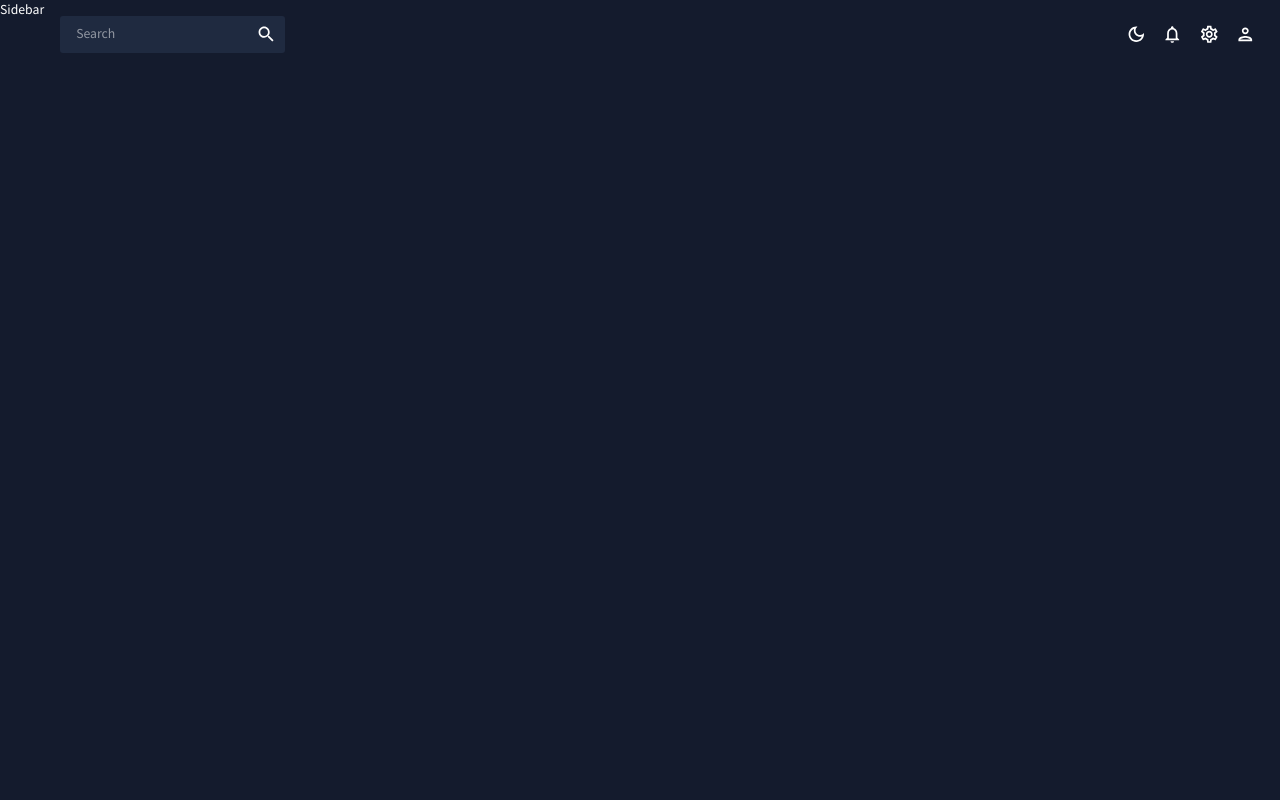
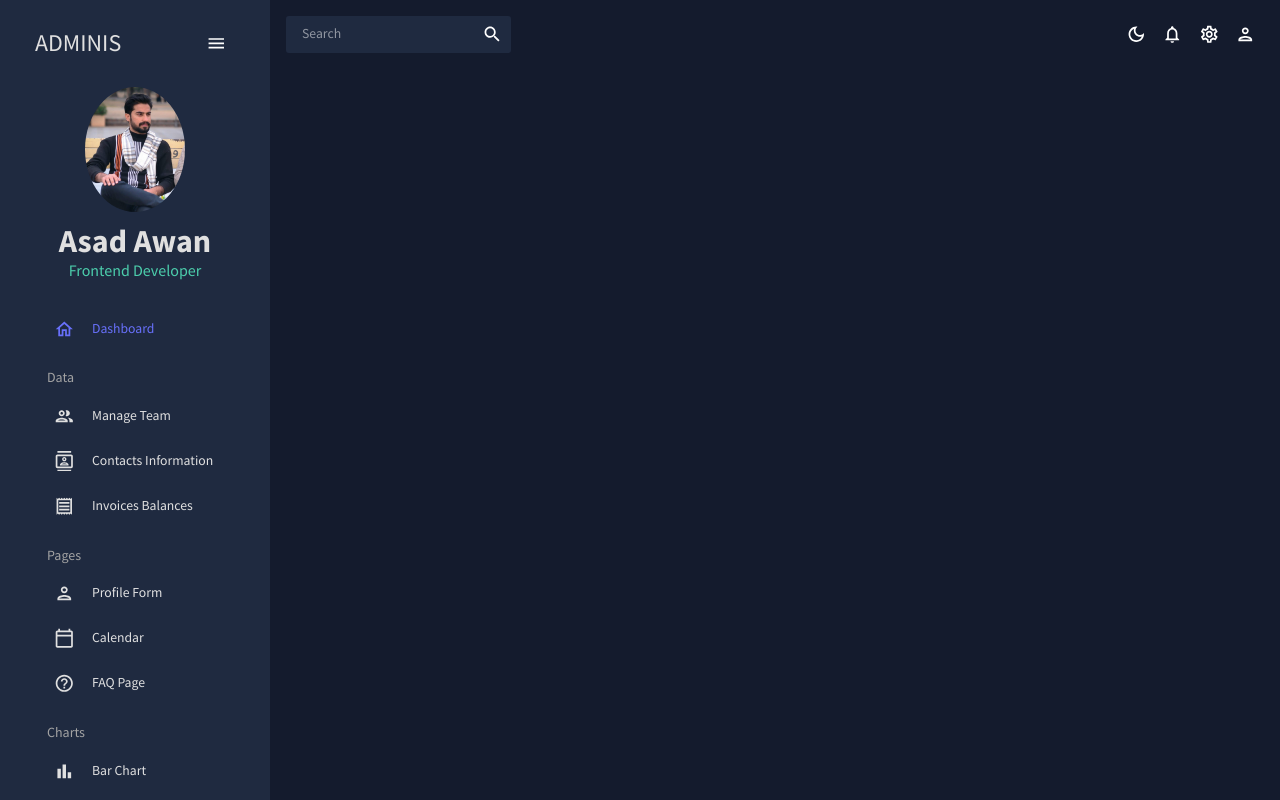
Before and after one commit to Asadawn/dashboard, a React (Vite) app: page /invoices in a window 1280 px wide. Before the commit this address had no page. Built offline with nearby package versions, Linux system fonts and the light colour scheme.

Commit message:
make sidebar

```diff
--- a/src/scenes/global/Sidebar.jsx
+++ b/src/scenes/global/Sidebar.jsx
@@ -1,9 +1,228 @@
-import React from 'react'
+import React, { useState } from "react";
+import { ProSidebar, Menu, MenuItem } from "react-pro-sidebar";
+import "react-pro-sidebar/dist/css/styles.css";
+import { tokens } from "../../theme";
+import { Box, IconButton, Typography, useTheme } from "@mui/material";
+import { Link } from "react-router-dom";
+import HomeOutlinedIcon from "@mui/icons-material/HomeOutlined";
+import PeopleOutlinedIcon from "@mui/icons-material/PeopleOutlined";
+import ContactsOutlinedIcon from "@mui/icons-material/ContactsOutlined";
+import ReceiptOutlinedIcon from "@mui/icons-material/ReceiptOutlined";
+import PersonOutlinedIcon from "@mui/icons-material/PersonOutlined";
+import CalendarTodayOutlinedIcon from "@mui/icons-material/CalendarTodayOutlined";
+import HelpOutlineOutlinedIcon from "@mui/icons-material/HelpOutlineOutlined";
+import BarChartOutlinedIcon from "@mui/icons-material/BarChartOutlined";
+import PieChartOutlineOutlinedIcon from "@mui/icons-material/PieChartOutlineOutlined";
+import TimelineOutlinedIcon from "@mui/icons-material/TimelineOutlined";
+import MenuOutlinedIcon from "@mui/icons-material/MenuOutlined";
+import MapOutlinedIcon from "@mui/icons-material/MapOutlined";
+//import Dashboard from "../dashboard";
+const Item = ({ title, to, icon, selected, setSelected }) => {
+  const theme = useTheme();
+  const colors = tokens(theme.palette.mode);
+  return (
+    <MenuItem
+      active={selected === title}
+      style={{
+        color: colors.grey[100],
+      }}
+      onClick={() => setSelected(title)}
+      icon={icon}
+      comment={<Link to={to} />}
+    >
+      <Typography>{title}</Typography>
+    </MenuItem>
+  );
+};
 
 const Sidebar = () => {
+  const theme = useTheme();
+  const colors = tokens(theme.palette.mode);
+  const [isCollapsed, setIsCollapsed] = useState(false);
+  const [selected, setSelected] = useState("Dashboard");
+
   return (
-    <div>Sidebar</div>
-  )
-}
+    <Box
+      sx={{
+        "& .pro-sidebar-inner": {
+          background: `${colors.primary[400]} `,
+        },
+        "& .pro-icon-wrapper": {
+          backgroundColor: "transparent !important",
+        },
+        "& .pro-inner-item": {
+          padding: "5px 35px 5px 20px !important",
+        },
+        "& .pro-inner-item:hover": {
+          color: "#868dfb !important",
+        },
+        "& .pro-menu-item.active": {
+          color: "#6870fa !important",
+        },
+      }}
+    >
+      <ProSidebar collapsed={isCollapsed}>
+        <Menu iconShape="square">
+          {/* LOGO AND MENU ICON */}
+          <MenuItem
+            onClick={() => setIsCollapsed(!isCollapsed)}
+            icon={isCollapsed ? <MenuOutlinedIcon /> : undefined}
+            style={{
+              margin: "10px 0 20px 0",
+              color: colors.grey[100],
+            }}
+          >
+            {!isCollapsed && (
+              <Box
+                display="flex"
+                justifyContent="space-between"
+                alignItems="center"
+                ml="15px"
+              >
+                <Typography variant="h3" color={colors.grey[100]}>
+                  ADMINIS
+                </Typography>
+                <IconButton onClick={() => setIsCollapsed(!isCollapsed)}>
+                  <MenuOutlinedIcon />
+                </IconButton>
+              </Box>
+            )}
+          </MenuItem>
 
-export default Sidebar
+          {!isCollapsed && (
+            <Box mb="25px">
+              <Box display="flex" justifyContent="center" alignItems="center">
+                <img
+                  alt="profile-user"
+                  width="100px"
+                  height="auto"
+                  src={`../../assets/asad.jpg`}
+                  style={{ cursor: "pointer", borderRadius: "50%" }}
+                />
+              </Box>
+              <Box textAlign="center">
+                <Typography
+                  variant="h2"
+                  color={colors.grey[100]}
+                  fontWeight="bold"
+                  sx={{ m: "10px 0 0 0" }}
+                >
+                  Asad Awan
+                </Typography>
+                <Typography variant="h5" color={colors.greenAccent[500]}>
+                  Frontend Developer
+                </Typography>
+              </Box>
+            </Box>
+          )}
+
+          <Box paddingLeft={isCollapsed ? undefined : "10%"}>
+            <Item
+              title="Dashboard"
+              to="/"
+              icon={<HomeOutlinedIcon />}
+              selected={selected}
+              setSelected={setSelected}
+            />
+
+            <Typography
+              variant="h6"
+              color={colors.grey[300]}
+              sx={{ m: "15px 0 5px 20px" }}
+            >
+              Data
+            </Typography>
+            <Item
+              title="Manage Team"
+              to="/team"
+              icon={<PeopleOutlinedIcon />}
+              selected={selected}
+              setSelected={setSelected}
+            />
+            <Item
+              title="Contacts Information"
+              to="/contacts"
+              icon={<ContactsOutlinedIcon />}
+              selected={selected}
+              setSelected={setSelected}
+            />
+            <Item
+              title="Invoices Balances"
+              to="/invoices"
+              icon={<ReceiptOutlinedIcon />}
+              selected={selected}
+              setSelected={setSelected}
+            />
+
+            <Typography
+              variant="h6"
+              color={colors.grey[300]}
+              sx={{ m: "15px 0 5px 20px" }}
+            >
+              Pages
+            </Typography>
+            <Item
+              title="Profile Form"
+              to="/form"
+              icon={<PersonOutlinedIcon />}
+              selected={selected}
+              setSelected={setSelected}
+            />
+            <Item
+              title="Calendar"
+              to="/calendar"
+              icon={<CalendarTodayOutlinedIcon />}
+              selected={selected}
+              setSelected={setSelected}
+            />
+            <Item
+              title="FAQ Page"
+              to="/faq"
+              icon={<HelpOutlineOutlinedIcon />}
+              selected={selected}
+              setSelected={setSelected}
+            />
+
+            <Typography
+              variant="h6"
+              color={colors.grey[300]}
+              sx={{ m: "15px 0 5px 20px" }}
+            >
+              Charts
+            </Typography>
+            <Item
+              title="Bar Chart"
+              to="/bar"
+              icon={<BarChartOutlinedIcon />}
+              selected={selected}
+              setSelected={setSelected}
+            />
+            <Item
+              title="Pie Chart"
+              to="/pie"
+              icon={<PieChartOutlineOutlinedIcon />}
+              selected={selected}
+              setSelected={setSelected}
+            />
+            <Item
+              title="Line Chart"
+              to="/line"
+              icon={<TimelineOutlinedIcon />}
+              selected={selected}
+              setSelected={setSelected}
+            />
+            <Item
+              title="Geography Chart"
+              to="/geography"
+              icon={<MapOutlinedIcon />}
+              selected={selected}
+              setSelected={setSelected}
+            />
+          </Box>
+        </Menu>
+      </ProSidebar>
+    </Box>
+  );
+};
+
+export default Sidebar;
```
